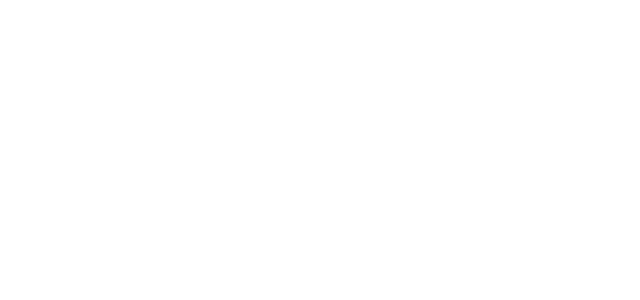
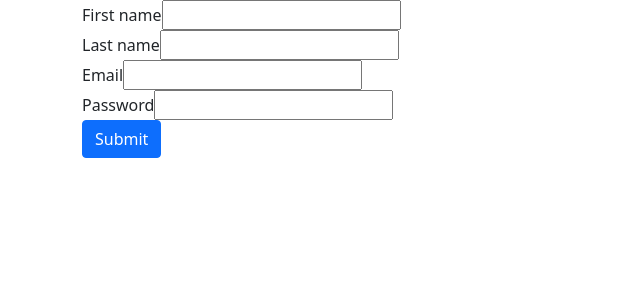
Before and after one commit to IvyBrilliance/ICT2611-Graphical-user-interface-programming, a React (Create React App) app in the folder client/: page /signup in a window 1280 px wide. Shown: the top 300 px of the page, without its empty margins (0-640 px from the left). Built offline with nearby package versions, Linux system fonts and the light colour scheme.

Commit message:
signup page and signup route works

```diff
--- a/client/src/App.js
+++ b/client/src/App.js
@@ -5,6 +5,7 @@
 import Post from './pages/post.js';
 
 import Login from './pages/login.js';
+import Signup from './pages/signup.js';
 import Create from './pages/create.js';
 
 import TestUpload from './pages/testupload.js'
@@ -20,6 +21,7 @@
           <Route path='/post' exact component={Post} />
           <Route path='/post/:slug' exact render={props => <Post {...props} />} />
           <Route path='/login' exact component={Login} />
+           <Route path='/signup' exact component={Signup} />
           <Route path='/create' exact component={Create} />
           <Route path='/upload' exact component={TestUpload} />
         </Switch>
--- /dev/null
+++ b/client/src/pages/signup.js
@@ -0,0 +1,47 @@
+import React from 'react';
+import { Button, Form, FormGroup, Label, Input, FormText,Alert } from 'reactstrap';
+
+import {Container, Col, Row} from "reactstrap";
+import { useForm } from "react-hook-form";
+import axios from 'axios';
+
+const Signup = () => {
+	const { register, handleSubmit } = useForm();
+
+	const onSubmit = (data)=>{
+		axios.post('http://localhost:5000/signup', {
+			firstname: data.firstname,
+			lastname: data.lastname,
+			email: data.email,
+			password: data.password
+		})
+		.then(console.log('yeah'))
+	}
+
+  	return (
+    <Container className=''>
+
+    	<form onSubmit={handleSubmit(onSubmit)}>
+			<FormGroup>
+				<Label for="">First name</Label>
+				<input {...register('firstname')} type="text" name="firstname" id="" />
+			</FormGroup>
+			<FormGroup>
+				<Label for="">Last name</Label>
+				<input {...register('lastname')} type="lastname" name="lastname" id="" />
+			</FormGroup>
+			<FormGroup>
+				<Label for="">Email</Label>
+				<input {...register('email')} type="email" name="email" id="" />
+			</FormGroup>
+			<FormGroup>
+				<Label for="">Password</Label>
+				<input {...register('password')} type="password" name="password" id=""/>
+			</FormGroup>
+		       <input  id="submitButton" className="btn btn-primary" type="submit" />
+	    </form>
+    </Container>
+  )
+}
+
+export default Signup;
```
Also changed, not shown: 1 other file (tests, documents, lock files or other folders).
